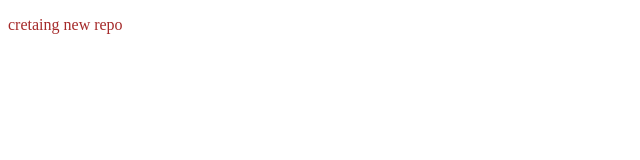
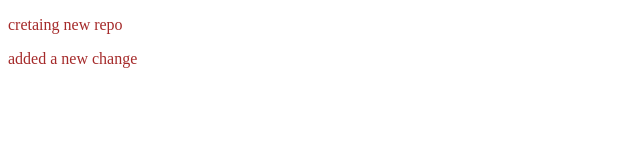
Before and after one commit to Arbazkhan-git/localrepo, a plain HTML site: page index.html in a window 1280 px wide. Shown: the whole page, without its empty margins (0-640 px from the left). Drawn offline with Linux system fonts and the light colour scheme.

Commit message:
p tag added

```diff
--- a/index.html
+++ b/index.html
@@ -9,6 +9,7 @@
 <body>
 
     <p>cretaing new repo</p>
+<p> added a new change</p>
 
 </body>
 </html>
```
